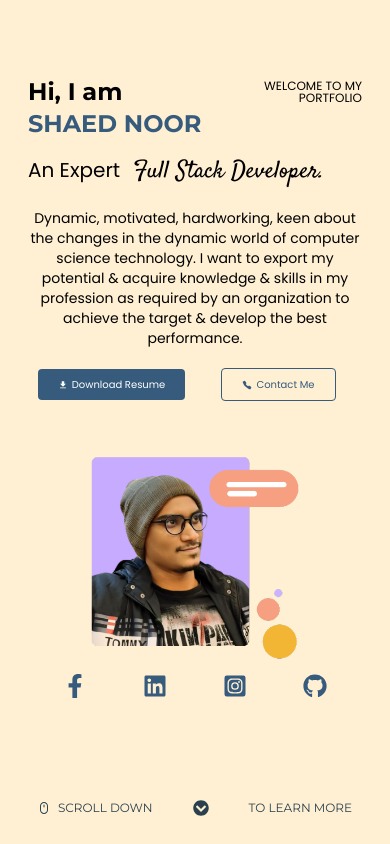
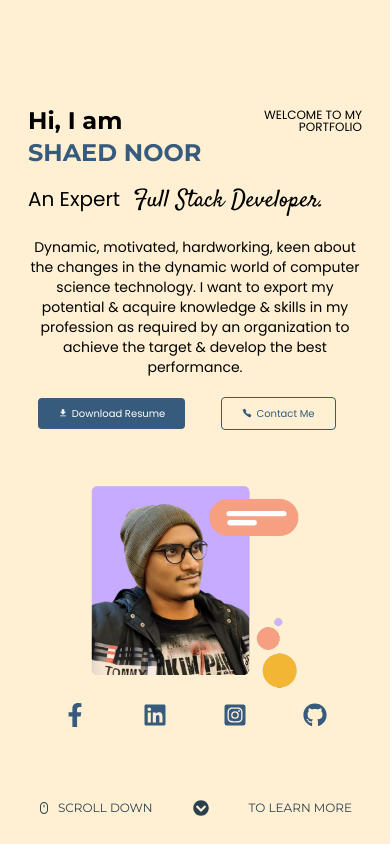
Before and after one commit to syednoor058/Shaed-Noor, a React (Vite) app: page / in a window 390 px wide. Shown: the top 844 px of the page. Built offline with nearby package versions, Linux system fonts and the light colour scheme.

Commit message:
Hero section responsive allignment.

```diff
--- a/src/components/about/About.jsx
+++ b/src/components/about/About.jsx
@@ -4,7 +4,7 @@ import aboutImage from "../../assets/images/about_img.png";
 export default function About() {
   return (
     <>
-      <div className="w-full bg-[#dae85e] px-7 sml:px-9 py-10 md:px-12 lg:px-20 lg:py-20 flex flex-col-reverse lg:flex-row overflow-hidden gap-10 lg:gap-0 justify-center items-center">
+      <div className="w-full bg-[#dae85e] px-7 sml:px-9 py-10 md:px-12 lg:px-20 lg:py-20 flex flex-col-reverse lg:flex-row overflow-hidden gap-10 lg:gap-0">
         <div className="w-full lg:w-[50%] flex justify-center items-center">
           <img
             className="w-[70%] lg:w-full h-auto object-contain"
--- a/src/components/hero/Hero.jsx
+++ b/src/components/hero/Hero.jsx
@@ -43,7 +43,7 @@ export default function Hero() {
 
   return (
     <>
-      <div className="w-full min-h-screen xl:h-screen flex bg-lightBG overflow-hidden relative">
+      <div className="w-full min-h-screen xl:h-screen flex bg-lightBG overflow-hidden relative justify-center items-center">
         <div className="px-7 sml:px-9 py-20 md:px-12 lg:px-20 flex flex-col gap-10 xl:gap-0 lg:flex-row z-[3]">
           <motion.div
             variants={textVariants}
```
